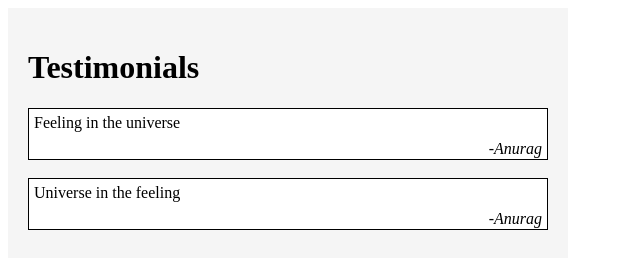
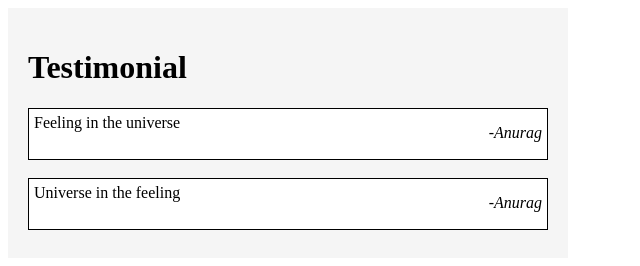
Before and after one commit to acciojob/testimonial-anuragrzh, a website: page main.html in a window 1280 px wide. Shown: the whole page, without its empty margins (0-640 px from the left). Drawn offline with Linux system fonts and the light colour scheme.

Commit message:
created a submission

```diff
--- a/main.html
+++ b/main.html
@@ -9,12 +9,12 @@
 <body>
 	<!-- the entire body must be written by student -->
 	<div class="MainContainer">
-    <h1>Testimonials</h1>
+    <h1>Testimonial</h1>
     <div  class="Testimonial">Feeling in the universe
-        <p class="Author"><text  >-Anurag</text></p>
+        <div class="Author"><text  >-Anurag</text></div>
     </div><br>
     <div class="Testimonial">Universe in the feeling
-    <p class="Author"><text  >-Anurag</text></p>
+    <div class="Author"><text  >-Anurag</text></div>
 </div>
     <script type="text/javascript" src="./script.js">
 </script>
```
